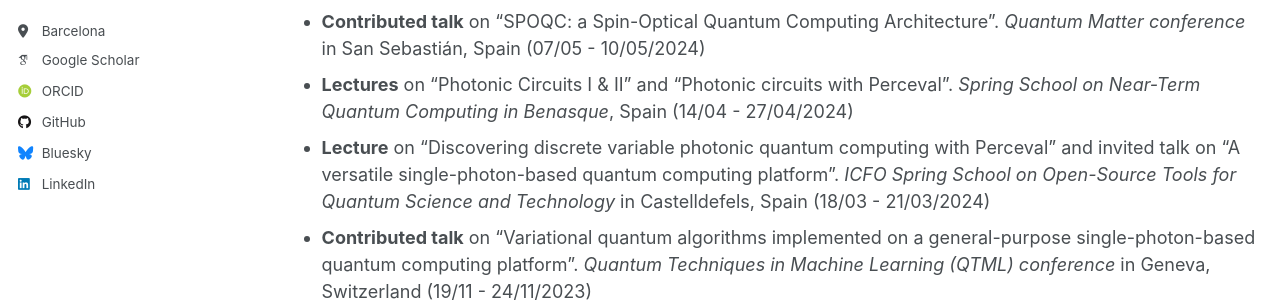
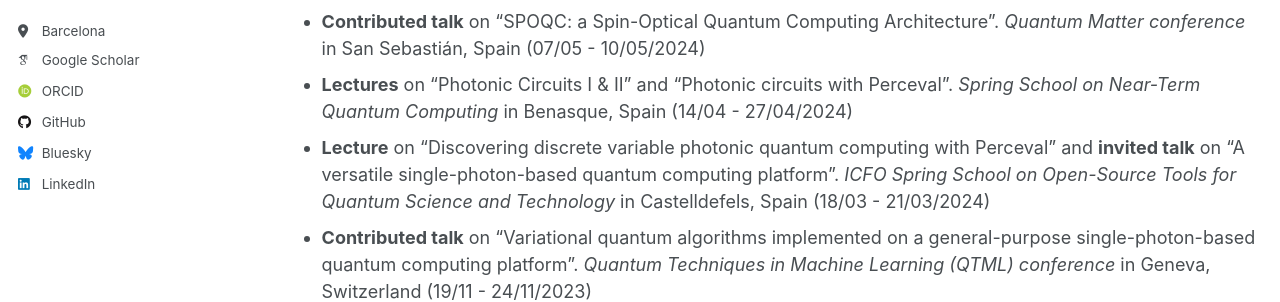
Before and after one commit to alexiasalavrakos/alexiasalavrakos.github.io, a Jekyll site: the page built from _pages/talks.md, in a window 1280 px wide and 900 px high. Shown: the part 335-637 px from the top of the window. Built offline with Jekyll 4.4.1, drawn with Linux system fonts in a browser that asks for light colours; some web fonts are replaced.

```diff
--- a/_pages/talks.md
+++ b/_pages/talks.md
@@ -14,8 +14,8 @@ redirect_from:
 - **Contributed talk** on “An error-mitigated photonic quantum circuit Born machine”. *Quantum Matter conference* in Grenoble, France (20/05 - 23/05/2025)
 - **Lecture** on “Quantum machine learning on photonic platforms”. *Winter School on Quantum Machine Learning* in Trento, Italy (09/12 - 13/12/2024)
 - **Contributed talk** on “SPOQC: a Spin-Optical Quantum Computing Architecture”. *Quantum Matter conference* in San Sebastián, Spain (07/05 - 10/05/2024)
-- **Lectures** on “Photonic Circuits I & II” and “Photonic circuits with Perceval”. *Spring School on Near-Term Quantum Computing in Benasque*, Spain (14/04 - 27/04/2024)
-- **Lecture** on “Discovering discrete variable photonic quantum computing with Perceval” and invited talk on “A versatile single-photon-based quantum computing platform”. *ICFO Spring School on Open-Source Tools for Quantum Science and Technology* in Castelldefels, Spain (18/03 - 21/03/2024)
+- **Lectures** on “Photonic Circuits I & II” and “Photonic circuits with Perceval”. *Spring School on Near-Term Quantum Computing* in Benasque, Spain (14/04 - 27/04/2024)
+- **Lecture** on “Discovering discrete variable photonic quantum computing with Perceval” and **invited talk** on “A versatile single-photon-based quantum computing platform”. *ICFO Spring School on Open-Source Tools for Quantum Science and Technology* in Castelldefels, Spain (18/03 - 21/03/2024)
 - **Contributed talk** on “Variational quantum algorithms implemented on a general-purpose single-photon-based quantum computing platform”. *Quantum Techniques in Machine Learning (QTML) conference* in Geneva, Switzerland (19/11 - 24/11/2023)
 - **Lecture** on “Apprentissage automatique et calcul quantique”. *Alsace Tech conference cycle on AI* in Strasbourg, France (15/12/2022)
 - **Contributed talk** on “Certifying global randomness from partially entangled two-qubit states”. *Young Quantum Information Scientists (YQIS) conference* in Erlangen, Germany (03/10 - 06/10/2017)
```
